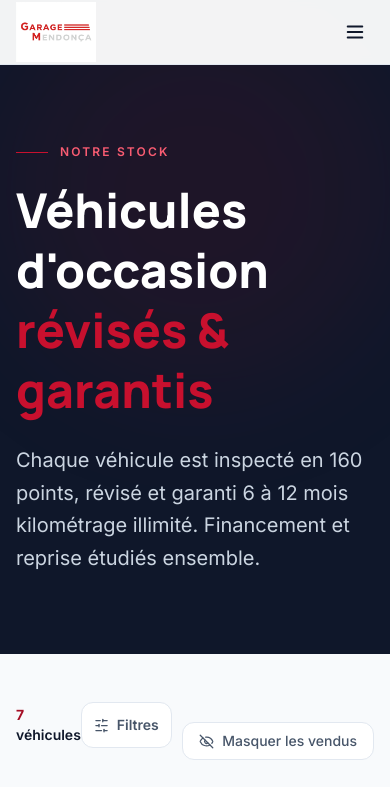
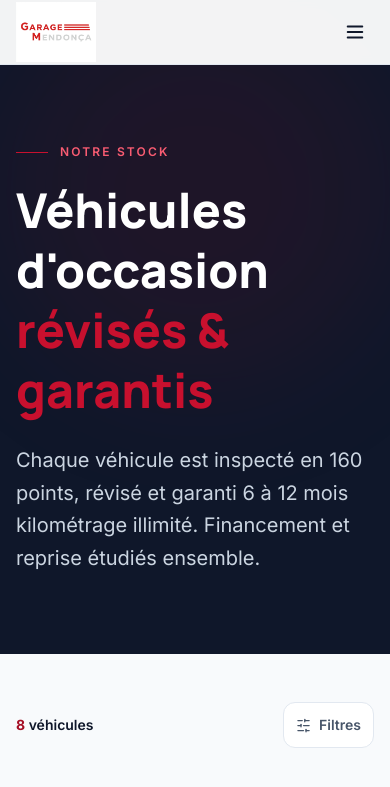
Before and after one commit to FloAFDEV/garagemendonca, a Next.js app: page /vehicules in a window 390 px wide. Shown: the top 787 px of the page. Built offline with nearby package versions, Linux system fonts and the light colour scheme; grey boxes are pictures that could not be loaded.

Commit message:
work in progress

```diff
--- a/app/page.tsx
+++ b/app/page.tsx
@@ -13,8 +13,8 @@ export default function HomePage() {
 		<MainLayout>
 			<Hero />
 			<TrustBadges />
+			<FeaturedVehicles />
 			<ServicesOverview />
-			<FeaturedVehicles />
 			<GalleryAtelier />
 			<Testimonials />
 			<CallToAction />
--- a/app/vehicules/[id]/page.tsx
+++ b/app/vehicules/[id]/page.tsx
@@ -440,7 +440,8 @@ export default async function VehicleDetailPage({ params }: PageProps) {
 						</div>
 
 						{/* ════ Colonne droite sticky ──── */}
-						<aside className="space-y-4 lg:sticky self-start">
+						<aside className="space-y-4 lg:sticky lg:top-24 self-start">
+							{" "}
 							{/* Carte prix + CTA */}
 							<div className="bg-white rounded-2xl border border-slate-200 shadow-sm p-6">
 								{/* Prix (mobile uniquement — desktop affiché dans l'en-tête) */}
@@ -529,7 +530,6 @@ export default async function VehicleDetailPage({ params }: PageProps) {
 									))}
 								</ul>
 							</div>
-
 							{/* Adresse garage */}
 							<div className="bg-[#0f172a] rounded-2xl p-5 text-white">
 								<div className="text-xs text-brand-400 font-semibold uppercase tracking-widest mb-2">
--- a/app/vehicules/page.tsx
+++ b/app/vehicules/page.tsx
@@ -4,18 +4,29 @@ import { useState, useMemo, Suspense } from "react";
 import { useSearchParams } from "next/navigation";
 import MainLayout from "@/components/layout/MainLayout";
 import VehicleCard from "@/components/vehicles/VehicleCard";
-import VehicleFilters, { FilterState, INITIAL_FILTERS } from "@/components/vehicles/VehicleFilters";
+import VehicleFilters, {
+	FilterState,
+	INITIAL_FILTERS,
+} from "@/components/vehicles/VehicleFilters";
 import { vehicles as allVehiclesRaw } from "@/lib/data";
 import { isPubliclyVisible } from "@/lib/vehicles";
-import { Car, ClipboardCheck, Wrench, BookOpen, ShieldCheck, EyeOff } from "lucide-react";
+import {
+	Car,
+	ClipboardCheck,
+	Wrench,
+	BookOpen,
+	ShieldCheck,
+} from "lucide-react";
 import Container from "@/components/ui/Container";
 
 /* Only publicly visible vehicles (published + sold + scheduled passé) */
 const vehicles = allVehiclesRaw.filter(isPubliclyVisible);
 
-/* Options dérivées du catalogue (recalculées une fois au module level) */
-const ALL_BRANDS = Array.from(new Set(vehicles.map((v) => v.brand))).sort();
-const ALL_FUELS  = Array.from(new Set(vehicles.map((v) => v.fuel)));
+/* Options dérivées du catalogue (tous les véhicules, pas seulement visibles) */
+const ALL_BRANDS = Array.from(
+	new Set(allVehiclesRaw.map((v) => v.brand)),
+).sort();
+const ALL_FUELS = Array.from(new Set(allVehiclesRaw.map((v) => v.fuel)));
 
 /* ─── Contenu catalogue (séparé pour useSearchParams + Suspense) ─── */
 function CatalogueContent() {
@@ -45,10 +56,18 @@ function CatalogueContent() {
 			list = list.filter((v) => v.price <= filters.priceMax!);
 
 		switch (filters.sortBy) {
-      case "price-asc":  list.sort((a, b) => a.price - b.price);   break;
-      case "price-desc": list.sort((a, b) => b.price - a.price);   break;
-      case "km-asc":     list.sort((a, b) => a.mileage - b.mileage); break;
-      case "year-desc":  list.sort((a, b) => b.year - a.year);     break;
+			case "price-asc":
+				list.sort((a, b) => a.price - b.price);
+				break;
+			case "price-desc":
+				list.sort((a, b) => b.price - a.price);
+				break;
+			case "km-asc":
+				list.sort((a, b) => a.mileage - b.mileage);
+				break;
+			case "year-desc":
+				list.sort((a, b) => b.year - a.year);
+				break;
 		}
 
 		return list;
@@ -68,35 +87,32 @@ function CatalogueContent() {
 						filteredCount={filtered.length}
 					/>
 				</div>
-        <button
-          onClick={() => setHideSold((v) => !v)}
-          className={`flex items-center gap-2 text-sm font-medium px-4 py-2 rounded-xl border transition-colors flex-shrink-0 ${
-            hideSold
-              ? "bg-[#0f172a] border-[#0f172a] text-white"
-              : "bg-white border-slate-200 text-[#475569] hover:border-slate-400"
-          }`}
-          aria-pressed={hideSold}
-        >
-          <EyeOff size={15} aria-hidden="true" />
-          {hideSold ? "Vendus masqués" : "Masquer les vendus"}
-        </button>
 			</div>
 
 			{/* Grille */}
 			{filtered.length > 0 ? (
 				<div className="grid grid-cols-1 sm:grid-cols-2 lg:grid-cols-4 gap-4">
 					{filtered.map((vehicle, i) => (
-            <VehicleCard key={vehicle.id} vehicle={vehicle} priority={i === 0} />
+						<VehicleCard
+							key={vehicle.id}
+							vehicle={vehicle}
+							priority={i === 0}
+						/>
 					))}
 				</div>
 			) : (
 				<div className="text-center py-24 bg-white rounded-2xl border border-slate-200">
-          <Car size={48} className="text-slate-300 mx-auto mb-4" aria-hidden="true" />
+					<Car
+						size={48}
+						className="text-slate-300 mx-auto mb-4"
+						aria-hidden="true"
+					/>
 					<h2 className="font-heading font-bold text-[#0f172a] text-xl mb-2">
 						Aucun véhicule pour ces critères
 					</h2>
 					<p className="text-[#475569] text-sm mb-6 max-w-xs mx-auto">
-            Essayez d&apos;élargir votre recherche en modifiant ou en supprimant certains filtres.
+						Essayez d&apos;élargir votre recherche en modifiant ou
+						en supprimant certains filtres.
 					</p>
 					<button
 						onClick={() => setFilters(INITIAL_FILTERS)}
@@ -115,20 +131,31 @@ export default function VehiculesPage() {
 		<MainLayout>
 			{/* ── Hero ── */}
 			<section className="bg-[#0f172a] pt-36 pb-20 relative overflow-hidden">
-        <div className="absolute top-0 right-0 w-96 h-96 bg-brand-600/10 rounded-full blur-3xl pointer-events-none" aria-hidden="true" />
+				<div
+					className="absolute top-0 right-0 w-96 h-96 bg-brand-600/10 rounded-full blur-3xl pointer-events-none"
+					aria-hidden="true"
+				/>
 				<Container className="relative">
 					<div className="max-w-3xl">
 						<div className="flex items-center gap-3 mb-5">
-              <div className="w-8 h-px bg-brand-500" aria-hidden="true" />
-              <span className="text-brand-400 font-semibold text-xs uppercase tracking-[0.18em]">Notre stock</span>
+							<div
+								className="w-8 h-px bg-brand-500"
+								aria-hidden="true"
+							/>
+							<span className="text-brand-400 font-semibold text-xs uppercase tracking-[0.18em]">
+								Notre stock
+							</span>
 						</div>
 						<h1 className="font-heading font-black text-white text-5xl md:text-6xl mb-6 leading-tight">
 							Véhicules d&apos;occasion{" "}
-              <span className="text-brand-500">révisés &amp; garantis</span>
+							<span className="text-brand-500">
+								révisés &amp; garantis
+							</span>
 						</h1>
 						<p className="text-slate-300 text-xl leading-relaxed max-w-2xl">
-              Chaque véhicule est inspecté en 160 points, révisé et garanti 6 à 12 mois
-              kilométrage illimité. Financement et reprise étudiés ensemble.
+							Chaque véhicule est inspecté en 160 points, révisé
+							et garanti 6 à 12 mois kilométrage illimité.
+							Financement et reprise étudiés ensemble.
 						</p>
 					</div>
 				</Container>
@@ -137,16 +164,21 @@ export default function VehiculesPage() {
 			{/* ── Catalogue ── */}
 			<section className="py-12 bg-[#f8fafc]">
 				<Container>
-          <Suspense fallback={
+					<Suspense
+						fallback={
 							<div className="animate-pulse space-y-4">
 								<div className="h-10 bg-slate-200 rounded-xl w-2/3" />
 								<div className="grid grid-cols-2 lg:grid-cols-4 gap-5">
 									{Array.from({ length: 4 }).map((_, i) => (
-                  <div key={i} className="h-64 bg-slate-200 rounded-xl" />
+										<div
+											key={i}
+											className="h-64 bg-slate-200 rounded-xl"
+										/>
 									))}
 								</div>
 							</div>
-          }>
+						}
+					>
 						<CatalogueContent />
 					</Suspense>
 				</Container>
@@ -157,16 +189,41 @@ export default function VehiculesPage() {
 				<Container>
 					<div className="flex flex-col md:flex-row items-center justify-center gap-8 md:gap-14 text-center">
 						{[
-              { Icon: ClipboardCheck, label: "Contrôle technique récent" },
-              { Icon: Wrench,         label: "Révision complète effectuée" },
-              { Icon: BookOpen,       label: "Carnet d'entretien vérifié" },
-              { Icon: ShieldCheck,    label: "Garantie 6 à 12 mois km illimités" },
+							{
+								Icon: ClipboardCheck,
+								label: "Contrôle technique récent",
+							},
+							{
+								Icon: Wrench,
+								label: "Révision complète effectuée",
+							},
+							{
+								Icon: BookOpen,
+								label: "Carnet d'entretien vérifié",
+							},
+							{
+								Icon: ShieldCheck,
+								label: "Garantie 6 à 12 mois km illimités",
+							},
 						].map(({ Icon, label }) => (
-              <div key={label} className="flex items-center gap-3">
-                <div className="w-9 h-9 bg-brand-50 border border-brand-100 rounded-lg flex items-center justify-center flex-shrink-0" aria-hidden="true">
-                  <Icon size={17} className="text-brand-500" strokeWidth={1.75} aria-hidden="true" />
+							<div
+								key={label}
+								className="flex items-center gap-3"
+							>
+								<div
+									className="w-9 h-9 bg-brand-50 border border-brand-100 rounded-lg flex items-center justify-center flex-shrink-0"
+									aria-hidden="true"
+								>
+									<Icon
+										size={17}
+										className="text-brand-500"
+										strokeWidth={1.75}
+										aria-hidden="true"
+									/>
 								</div>
-                <span className="font-semibold text-[#0f172a] text-sm">{label}</span>
+								<span className="font-semibold text-[#0f172a] text-sm">
+									{label}
+								</span>
 							</div>
 						))}
 					</div>
--- a/components/home/TrustBadges.tsx
+++ b/components/home/TrustBadges.tsx
@@ -9,7 +9,7 @@ const badges = [
 		label: "D'expérience",
 		pill: "Depuis 2001",
 		description:
-			"M. Vitor Mendonça et son équipe mettent leur savoir-faire à votre service pour des prestations de qualité.",
+			"M. Vitor Mendonça et son équipe mettent leur savoir-faire à votre service pour des prestations fiables et durables.",
 		iconBg: "bg-gradient-to-br from-red-50 to-red-100",
 		iconRing: "ring-1 ring-red-200",
 		iconColor: "text-red-600",
@@ -18,11 +18,11 @@ const badges = [
 	},
 	{
 		Icon: ShieldCheck,
-		value: "Véhicules",
-		label: "Expertisés & garantis",
-		pill: "Garantie incluse",
+		value: "Spécialiste",
+		label: "Japonaises & coréennes",
+		pill: "Expert reconnu",
 		description:
-			"Garantie 6 à 12 mois km illimités. Vérification en 160 points et 250–500 km parcourus avant mise en vente.",
+			"Une expertise dédiée aux véhicules japonais et coréens, avec contrôle rigoureux et garantie 6 à 12 mois.",
 		iconBg: "bg-gradient-to-br from-slate-100 to-slate-200",
 		iconRing: "ring-1 ring-slate-300",
 		iconColor: "text-slate-700",
@@ -35,7 +35,7 @@ const badges = [
 		label: "Dans la préparation",
 		pill: "Certifié pro",
 		description:
-			"Préconisations constructeur toujours respectées. Devis pièce & main-d'œuvre établi avant toute intervention.",
+			"Préconisations constructeur respectées et devis clair avant toute intervention.",
 		iconBg: "bg-gradient-to-br from-amber-50 to-amber-100",
 		iconRing: "ring-1 ring-amber-200",
 		iconColor: "text-amber-600",
@@ -48,7 +48,7 @@ const badges = [
 		label: "Notre priorité",
 		pill: "98 % satisfaits",
 		description:
-			"Accueil avec ou sans rendez-vous, du lundi au vendredi. La satisfaction client est au cœur de chaque intervention.",
+			"Accueil avec ou sans rendez-vous, avec un service fiable et transparent.",
 		iconBg: "bg-gradient-to-br from-red-50 to-red-100",
 		iconRing: "ring-1 ring-red-200",
 		iconColor: "text-red-600",
--- a/lib/data.ts
+++ b/lib/data.ts
@@ -261,7 +261,7 @@ export const vehicles: Vehicle[] = [
 		model: "C1",
 		year: 2020,
 		mileage: 22000,
-		fuel: "Essence",
+		fuel: "Hybride",
 		price: 10900,
 		transmission: "Automatique",
 		power: 72,
@@ -269,7 +269,7 @@ export const vehicles: Vehicle[] = [
 		doors: 5,
 		featured: false,
 		critAir: "2",
-		status: "draft",
+		status: "published",
 		createdAt: "2026-03-18",
 		updatedAt: "2026-03-18T00:00:00Z",
 		description:
```
Also changed, not shown: components/home/FeaturedVehicles.tsx (+6 -6 lines). Lines whose indentation alone changed are shown as unchanged.
